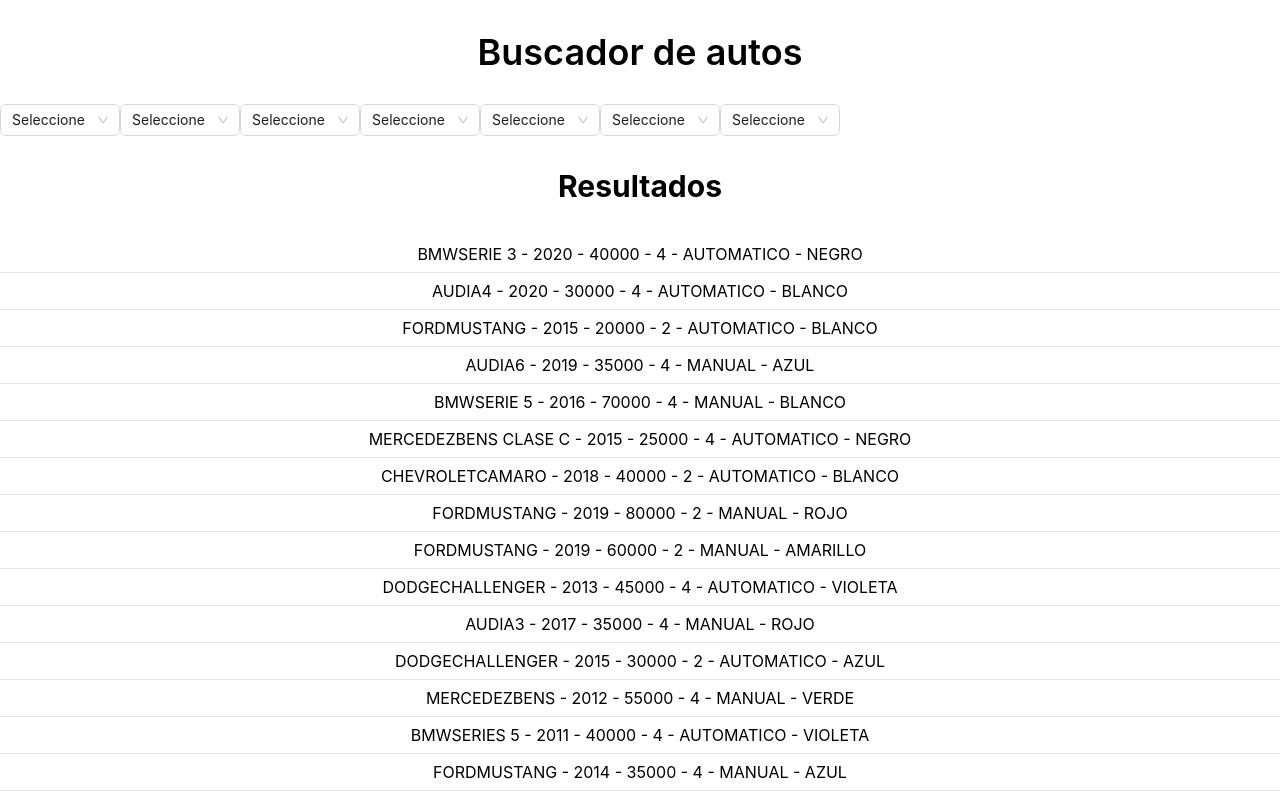
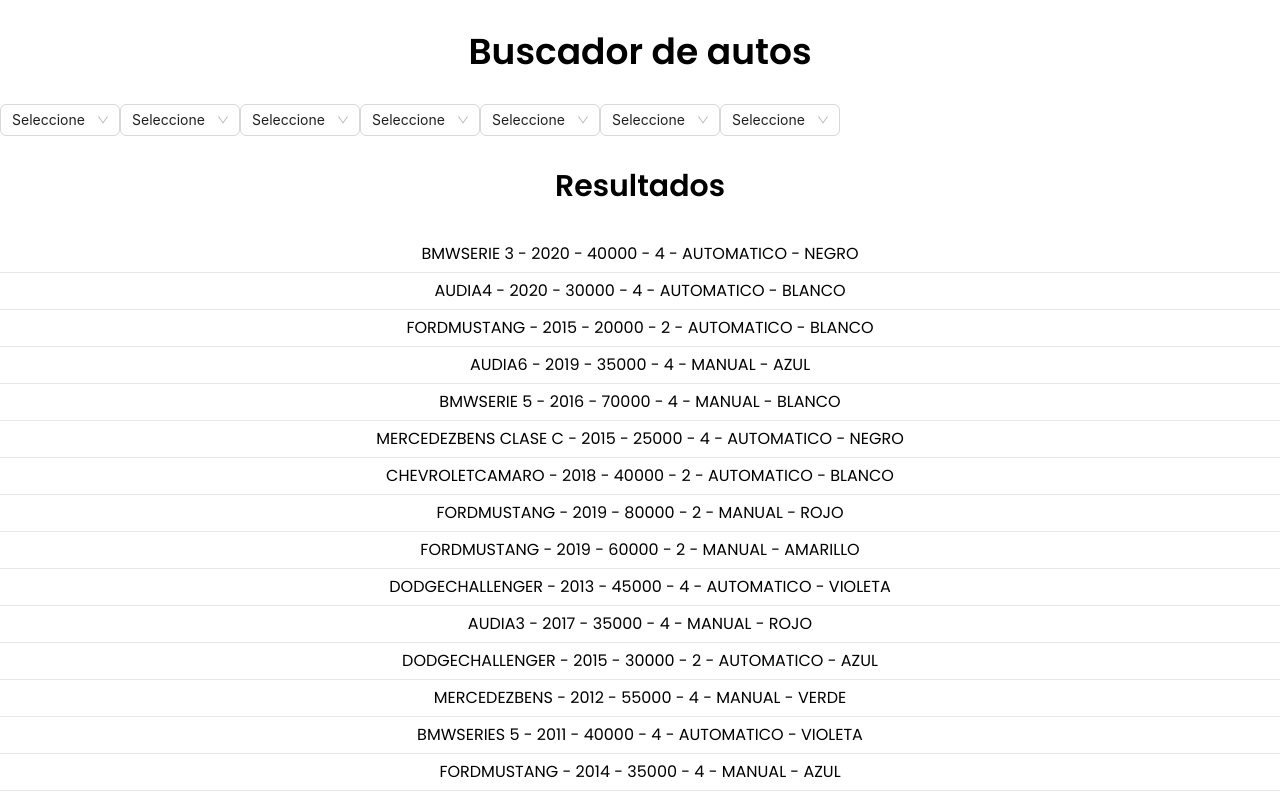
Before and after one commit to CTZDev/filter-advanced-cars, a React (Vite) app: page / in a window 1280 px wide. Shown: the top 800 px of the page. Built offline with nearby package versions, Linux system fonts and the light colour scheme.

Commit message:
(feat) Change font family global

```diff
--- a/src/index.css
+++ b/src/index.css
@@ -3,9 +3,8 @@
 @tailwind utilities;
 
 :root {
-  font-family: Inter, system-ui, Avenir, Helvetica, Arial, sans-serif;
+  font-family: "Poppins", Verdana, sans-serif;
   line-height: 1.5;
-  font-weight: 400;
   font-synthesis: none;
   text-rendering: optimizeLegibility;
 }
```
